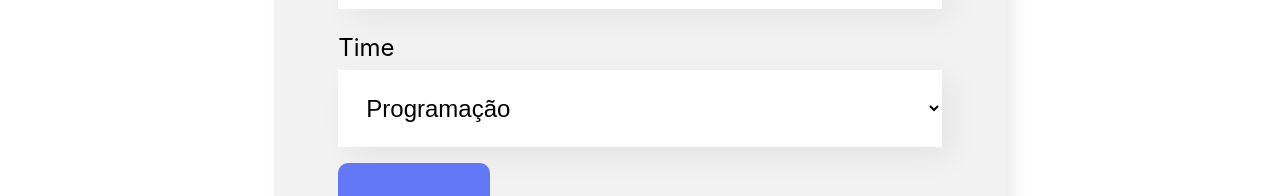
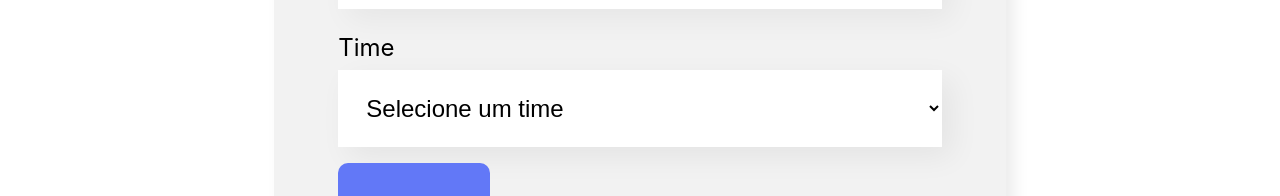
Before and after one commit to matheussbarreto/organo-react, a React (Create React App) app: page / in a window 1280 px wide. Shown: the part 1075-1271 px from the top of the page. Built offline with nearby package versions, Linux system fonts and the light colour scheme; the HTML template or start-up script is replaced by a standard one.

Commit message:
feat: create cards rules

```diff
--- a/src/componentes/Colaborador/index.js
+++ b/src/componentes/Colaborador/index.js
@@ -1,9 +1,9 @@
 import './Colaborador.css';
 
-const Colaborador = ({ nome, cargo, imagem }) => {
+const Colaborador = ({ nome, cargo, imagem,  corDeFundo }) => {
     return(
         <div className='colaborador'>
-            <div className='cabecalho'>
+            <div className='cabecalho' style={{background: corDeFundo}}>
                 <img src={imagem} alt={nome} />
             </div>
             <div className='rodape'>
--- a/src/componentes/Formulario/index.js
+++ b/src/componentes/Formulario/index.js
@@ -52,6 +52,7 @@
                 <ListaSuspensa
                     obrigatorio={true}
                     label="Time"
+                    placeholder="Selecione um time"
                     itens={props.times}
                     valor={time}
                     aoAlterar={valor => setTime(valor)}
--- a/src/componentes/ListaSuspensa/index.js
+++ b/src/componentes/ListaSuspensa/index.js
@@ -4,7 +4,8 @@
     return(
         <div  className='lista-suspensa'>
             <label>{props.label}</label>
-            <select onChange={evento => props.aoAlterar(evento.target.value)} required={props.obrigatorio} value={props.value}>
+            <select onChange={evento => props.aoAlterar(evento.target.value)} required={props.obrigatorio} value={props.valor}>
+                <option value="">{props.placeholder}</option>
                 {props.itens.map(item => {
                     return <option key={item}>{item}</option>
                 })}
--- a/src/componentes/Time/index.js
+++ b/src/componentes/Time/index.js
@@ -6,7 +6,7 @@
         (props.colaboradores.length > 0) && <section className='time' style={{ backgroundColor: props.corSecundaria}}>
             <h3 style={{borderColor: props.corPrimaria }}>{props.nome}</h3>
             <div className='colaboradores'>
-                {props.colaboradores.map( colaborador => <Colaborador nome={colaborador.nome} cargo={colaborador.cargo}  imagem={colaborador.imagem} />)}
+                {props.colaboradores.map( colaborador => <Colaborador corDeFundo={props.corPrimaria} key={colaborador.nome} nome={colaborador.nome} cargo={colaborador.cargo}  imagem={colaborador.imagem} />)}
             </div>
         </section>
 
```
